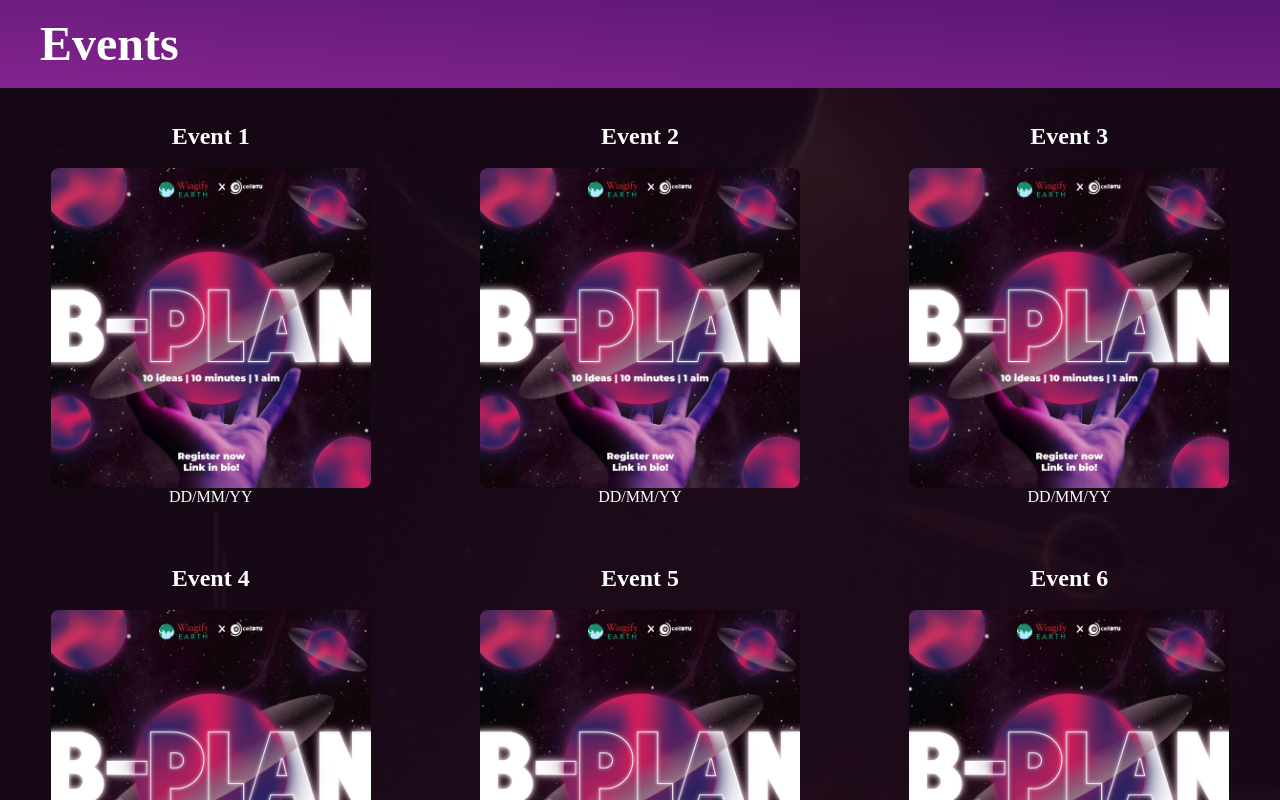
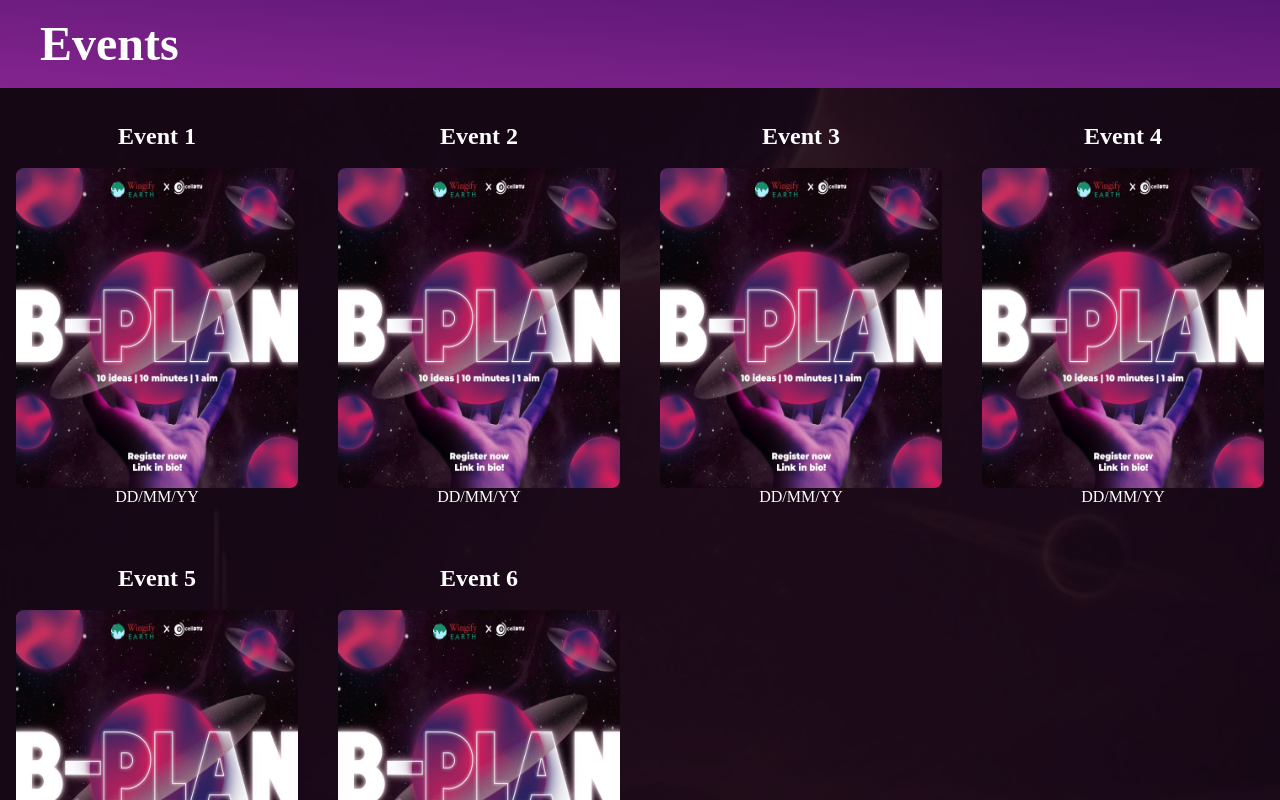
Before and after one commit to ecelldtu/esummit, a Next.js app: page /screens/events in a window 1280 px wide. Shown: the top 800 px of the page. Built offline with nearby package versions, Linux system fonts and the light colour scheme.

Commit message:
planet brightness handled

```diff
--- a/components/Motivation.jsx
+++ b/components/Motivation.jsx
@@ -7,7 +7,7 @@ import { FadeIn , TextVariant, TextContainer} from './../utils/Motion';
 
 const Motivation = () => {
   return (
-    <>
+    <div className="bg-slate-700">
     {/* laptop viww */}
     <motion.div
     variants={TextContainer}
@@ -15,7 +15,7 @@ const Motivation = () => {
             whileInView="show"
             viewport={{ once: false, amount: 0.25 }}
      className="
-     bg-[url('/saturn.gif')] bg-center font-poppins bg-opacity-40 bg-cover bg-background/60
+     bg-[url('/saturn.gif')] bg-center font-poppins opacity-20 bg-cover bg-background/60 bg-blend-overlay
      flex flex-row whitespace-pre text-white font-semibold italic mx-auto justify-center items-center
      ">
      {/* bg-[radial-gradient(ellipse_at_right,_var(--tw-gradient-stops))] from-pink1 to-transparent */}
@@ -50,7 +50,7 @@ const Motivation = () => {
     {/* <div className="md:hidden flex flex-row text-white">
       view 2
     </div> */}
-    </>
+    </div>
   )
 }
 
--- a/pages/screens/events.jsx
+++ b/pages/screens/events.jsx
@@ -48,7 +48,7 @@ function Events() {
         <h1 className="font-poppins text-2xl lg:text-5xl font-bold text-white ease-in duration-200 bg-gradient-to-tr from-pink1 to-pink2  p-5 pl-10">
           Events
         </h1>
-        <div className="place-items-center grid grid-cols-1 lg:grid-cols-3 md:gap-2">
+        <div className="place-items-center grid grid-cols-2 lg:grid-cols-4 md:gap-2">
           {events.map((e) => {
             const { index, eventName, date, imagePath } = e;
             return (
```
